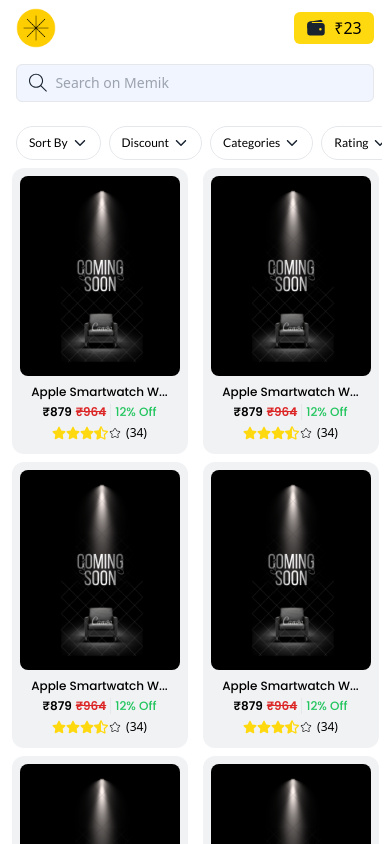
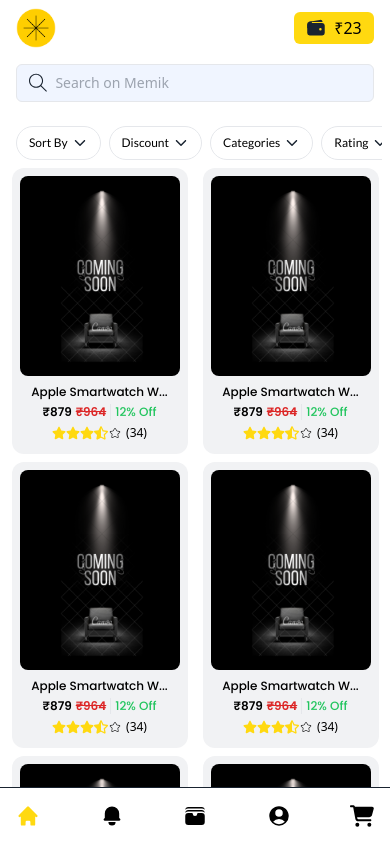
Before and after one commit to mo-amir-code/karteca-frontend, a Next.js app: page /search in a window 390 px wide. Shown: the top 844 px of the page. Built offline with nearby package versions, Linux system fonts and the light colour scheme.

Commit message:
mobile navbar added

```diff
--- a/src/app/(home)/layout.tsx
+++ b/src/app/(home)/layout.tsx
@@ -1,5 +1,6 @@
 import Header from "@/sections/header/Header";
 import MobileHeader from "@/sections/header/MobileHeader";
+import MobileNavbar from "@/sections/navbar";
 
 function HomeLayout({
   children,
@@ -10,7 +11,8 @@
     <>
       <Header />
       <MobileHeader />
-      <main className="my-4 max-md:my-2 max-w-7xl mx-auto">{children}</main>
+      <main className="my-4 max-md:my-2 max-w-7xl mx-auto pb-[60px]">{children}</main>
+      <MobileNavbar />
     </>
   );
 }
--- a/src/data/index.ts
+++ b/src/data/index.ts
@@ -138,3 +138,26 @@
         value: "geadgets"
     },
 ]
+
+export const mobileNavbar = [
+    {
+        name: "Home",
+        path: "/"
+    },
+    {
+        name: "Notifications",
+        path: "/user/notifications"
+    },
+    {
+        name: "Wallet",
+        path: "/user/refer"
+    },
+    {
+        name: "User",
+        path: "/user/:username"
+    },
+    {
+        name: "Cart",
+        path: "/user/cart"
+    },
+]
--- /dev/null
+++ b/src/sections/navbar/index.tsx
@@ -0,0 +1,43 @@
+"use client"
+import { mobileNavbar } from "@/data"
+import { HiHome, HiBell } from "react-icons/hi";
+import { HiWallet, HiUserCircle  } from "react-icons/hi2";
+import { FaCartShopping } from "react-icons/fa6";
+import Link from "next/link";
+import { useState } from "react";
+
+
+const MobileNavbar = () => {
+    const [selected, setSelected] = useState(0);
+
+  return (
+        <nav className="fixed md:hidden bottom-0 left-0 w-full z-30 p-4 border-t border-secondary-color bg-white" >
+            <ul className="flex items-center justify-between" >
+                {
+                    mobileNavbar.map((nav, idx) => (
+                        <li onClick={()=>setSelected(idx)} key={nav.name} className={`cursor-pointer ${selected === idx? "text-primary-color" : ""} smooth_transition`} >{
+                            (()=>{
+                                switch(nav.name){
+                                    case "Home":
+                                        return <HiHome size={24} />
+                                    case "Notifications":
+                                        return <HiBell size={24} />
+                                    case "Wallet":
+                                        return <HiWallet size={24} />
+                                    case "User":
+                                        return <HiUserCircle size={24} />
+                                    case "Cart":
+                                        return <FaCartShopping size={24} />
+                                    default:
+                                        return;
+                                }
+                            })()
+                        }</li>
+                    ))
+                }
+            </ul>
+        </nav>
+  )
+}
+
+export default MobileNavbar
```
